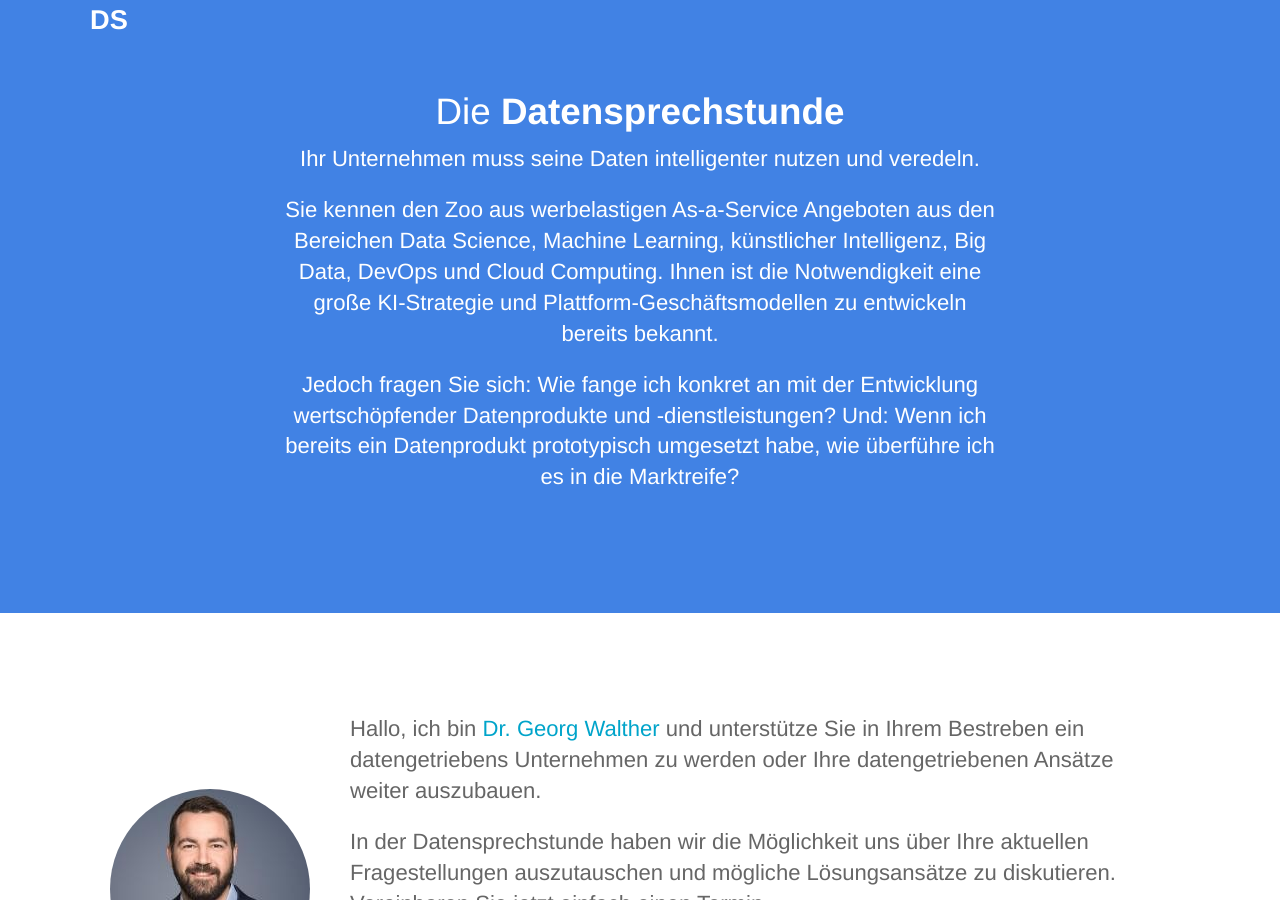
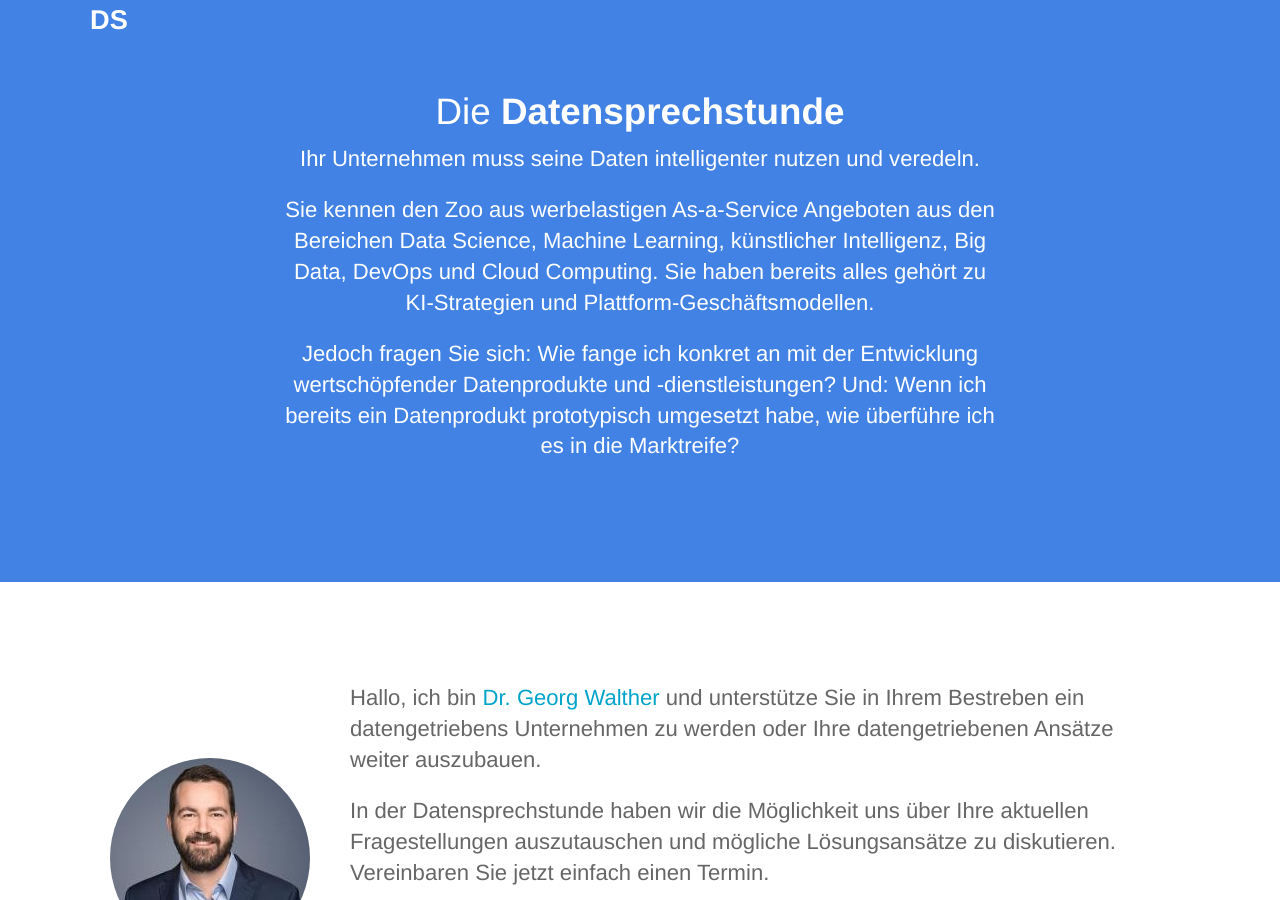
Before and after one commit to datensprechstunde/datensprechstunde.github.io, a Jekyll site: the page built from index.html, in a window 1280 px wide and 900 px high. Built offline with Jekyll 4.4.1, drawn with Linux system fonts in a browser that asks for light colours; comment, search, counter and statistics services are not loaded.

Commit message:
Update intro

```diff
--- a/index.html
+++ b/index.html
@@ -9,7 +9,7 @@ description: In vier Schritten zum datengetriebenen Unternehmen.
         <p class="text editable">
             Sie kennen den Zoo aus werbelastigen As-a-Service Angeboten aus den Bereichen
             Data Science, Machine Learning, künstlicher Intelligenz, Big Data, DevOps und Cloud Computing.
-            Ihnen ist die Notwendigkeit eine große KI-Strategie und Plattform-Geschäftsmodellen zu entwickeln bereits bekannt.
+            Sie haben bereits alles gehört zu KI-Strategien und Plattform-Geschäftsmodellen.
         </p>
         <p class="text editable">
             Jedoch fragen Sie sich: Wie fange ich konkret an mit der Entwicklung wertschöpfender Datenprodukte und -dienstleistungen?
```
